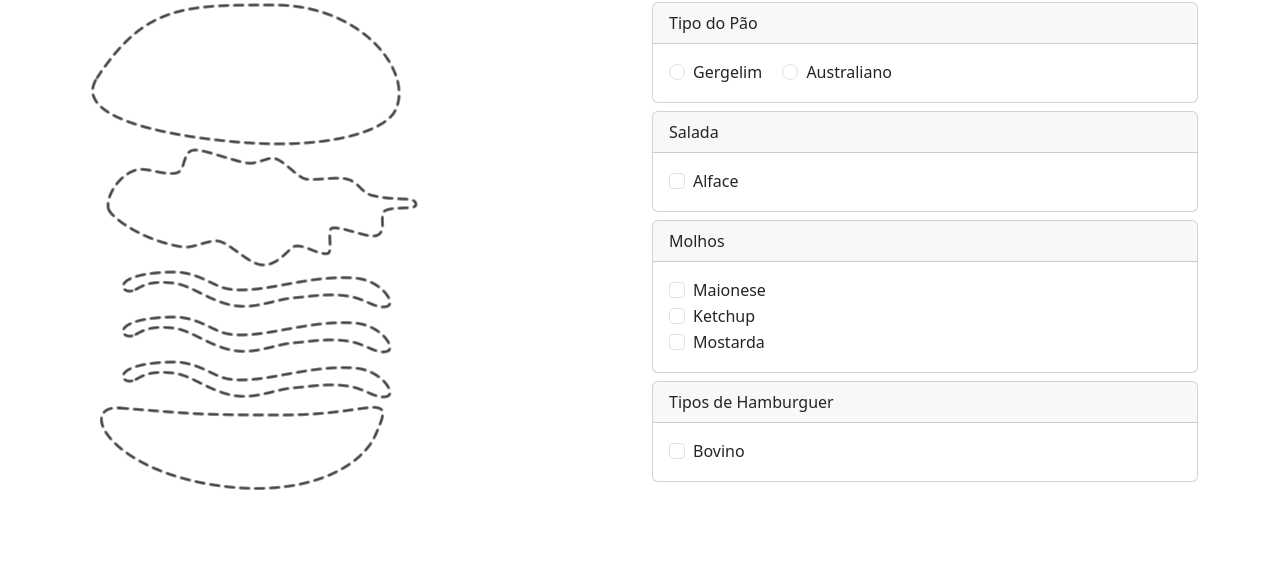
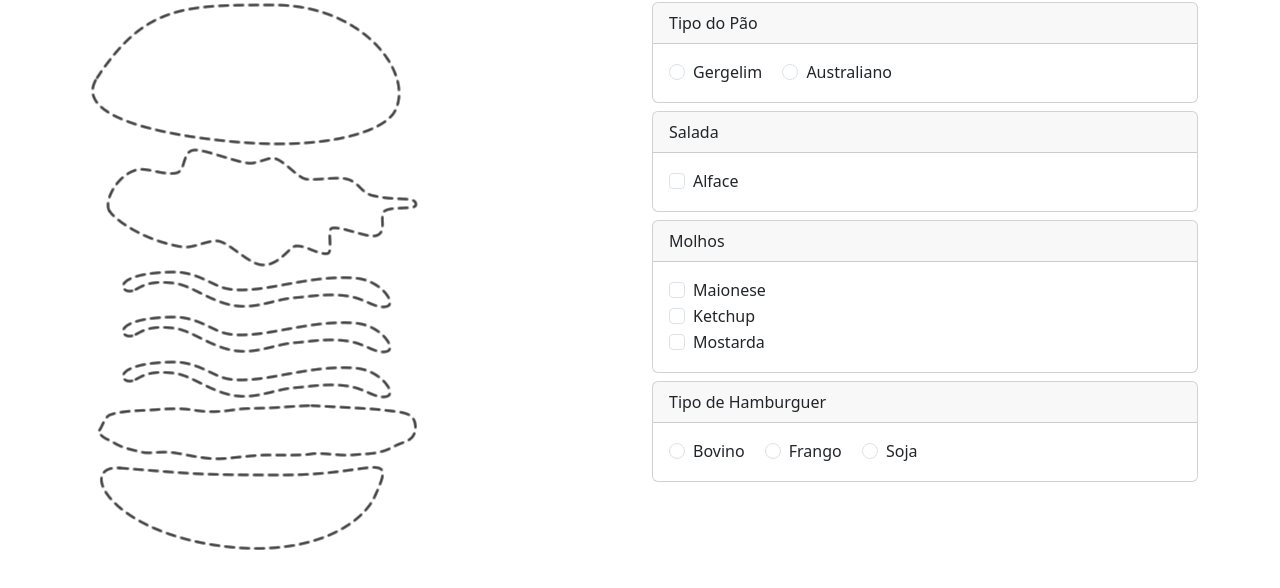
Before and after one commit to mariadsf/Cardapio-Vue, a plain HTML site: page index.html in a window 1280 px wide. Shown: the part 56-644 px from the top of the page. Drawn offline with nearby package versions, Linux system fonts and the light colour scheme.

Commit message:
update dos molhos e da carne

```diff
--- a/index.html
+++ b/index.html
@@ -41,7 +41,7 @@
                             <img :src="ketchup">
                             <img :src="mostarda">
                             <img :src="maionese">
-                            <img :src="burger">
+                            <img :src="hamburguer">
                             <img :src="pao[1]">
 
                         </div> <!-- col -->
@@ -148,27 +148,48 @@
 
                             </div> <!-- Fim Etapa 1 -->
                             <!-- Fim col md -->
-
+<!-- Tipos Hamburguer -->
 <div class="row mt-2">
     <div class="col">
         <div class="card">
 
-                                        <div class="card-header">
-                                            Tipos de Hamburguer
-                                        </div>
+            <!-- TITULO - Tipos de Hamburguer -->
+            <div class="card-header"> Tipo de Hamburguer </div>
+
+            <!-- Card Body Tipos de Hamburguer -->
             <div class="card-body">
 
-                                            <div class="form-check">
-
-                                                <input type="checkbox" class="form-check-input" value="bovino"
+                <!-- carne -->
+                <div class="form-check form-check-inline">
+                    <input type="radio" class="form-check-input" value="bovino"
                         v-model="inputHamburguer">
 
                     <label class="form-check-label"> Bovino </label>
+                </div>
+
+                <!-- frango -->
+                <div class="form-check form-check-inline">
+                    <input type="radio" class="form-check-input" value="frango"
+                        v-model="inputHamburguer">
+
+                    <label class="form-check-label"> Frango </label>
+                </div>
+
+                <!-- vegetal -->
+                <div class="form-check form-check-inline">
+                    <input type="radio" class="form-check-input" value="soja"
+                        v-model="inputHamburguer">
+
+                    <label class="form-check-label"> Soja </label>
+                </div>
 
             </div>
 
 
-                        </div> <!-- fim ROW -->
+        </div>
+    </div>
+</div> <!-- Fim Tipos Hamburguer -->
+
                     </div> <!-- FIM APP -->
 
                     <!--Fim Molhos-->
@@ -234,18 +255,19 @@
                                 return ['imagens/padrao/molho.png']
                             },
 
-                            bovino() {
+                            hamburguer() {
                                 switch (this.inputHamburguer) {
                                     case 'bovino':
-                                            return ['imagens/bovino.png']
+                                        return 'imagens/bovino.png'
                                     case 'frango':
-                                            return ['imagens/frango.png']
+                                        return 'imagens/frango.png'
                                     case 'soja':
-                                            return ['imagens/soja.png']
+                                        return 'imagens/soja.png'
                                     default:
-                                            return ['imagens/padrao/hamburguer']
+                                        return 'imagens/padrao/hamburguer.png'
                     }
                 },
+
 
                         },
 
```
Lines whose indentation alone changed are shown as unchanged.
